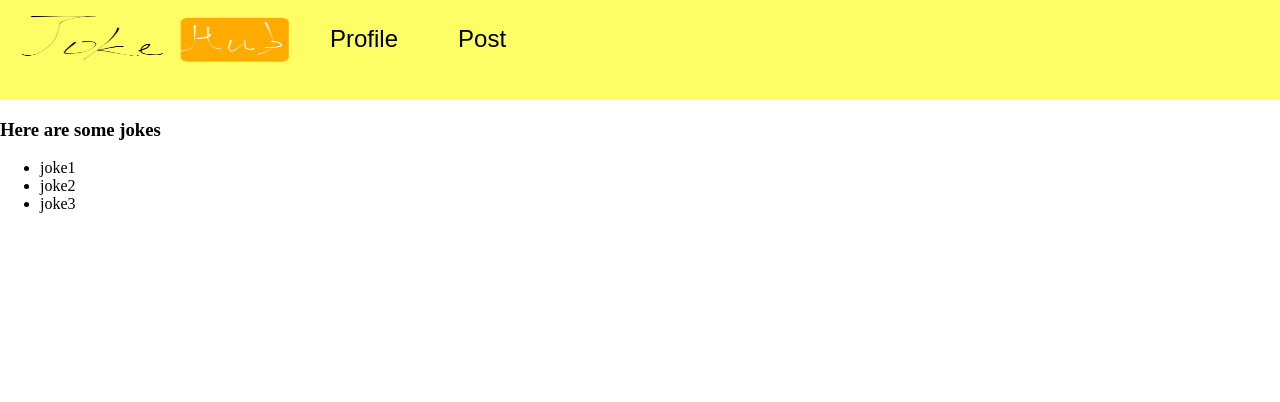
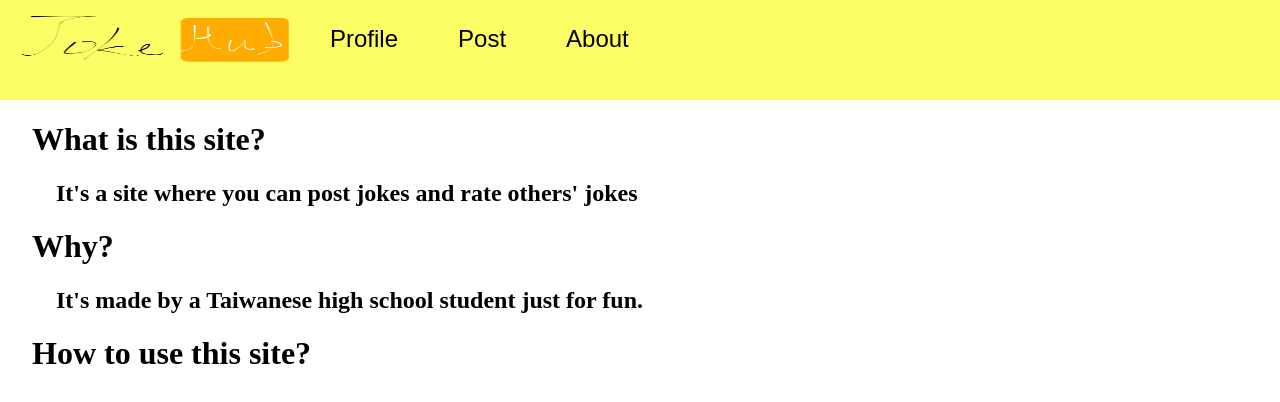
Before and after one commit to SamTech37/jokehub, a React (Create React App) app: page /about in a window 1280 px wide. Shown: the top 402 px of the page. Built offline with nearby package versions, Linux system fonts and the light colour scheme.

Commit message:
add about page

```diff
--- a/src/App.js
+++ b/src/App.js
@@ -1,5 +1,6 @@
 import NavBar from "./Components/NavBar";
 import List from "./Components/List";
+import About from "./Components/About";
 import { BrowserRouter as Router, Switch, Route } from "react-router-dom";
 function App() {
   return (
@@ -12,6 +13,9 @@ function App() {
           </Route>
           <Route path="/post">
             <Post />
+          </Route>
+          <Route path="/about">
+            <About />
           </Route>
           <Route path="/">
             <List />
--- /dev/null
+++ b/src/Components/About.js
@@ -0,0 +1,21 @@
+import React from "react";
+import styled from "styled-components";
+
+const Body = styled.div`
+  padding-left: 2em;
+  h2 {
+    padding-left: 1em;
+  }
+`;
+
+export default function About() {
+  return (
+    <Body>
+      <h1>What is this site?</h1>
+      <h2>It's a site where you can post jokes and rate others' jokes</h2>
+      <h1>Why?</h1>
+      <h2>It's made by a Taiwanese high school student just for fun.</h2>
+      <h1>How to use this site?</h1>
+    </Body>
+  );
+}
--- a/src/Components/NavBar.js
+++ b/src/Components/NavBar.js
@@ -1,6 +1,5 @@
 import React from "react";
 import styled from "styled-components";
-
 import icon from "../assets/icon.png";
 
 import { Link, NavLink } from "react-router-dom";
@@ -31,6 +30,9 @@ export default function NavBar() {
       <Link to="/post">
         <button>Post</button>
       </Link>
+      <Link to="/about">
+        <button>About</button>
+      </Link>
     </Nav>
   );
 }
```
Also changed, not shown: src/Components/PostingPage.js (added, +17 -0 lines), src/Components/Server.js (added).
